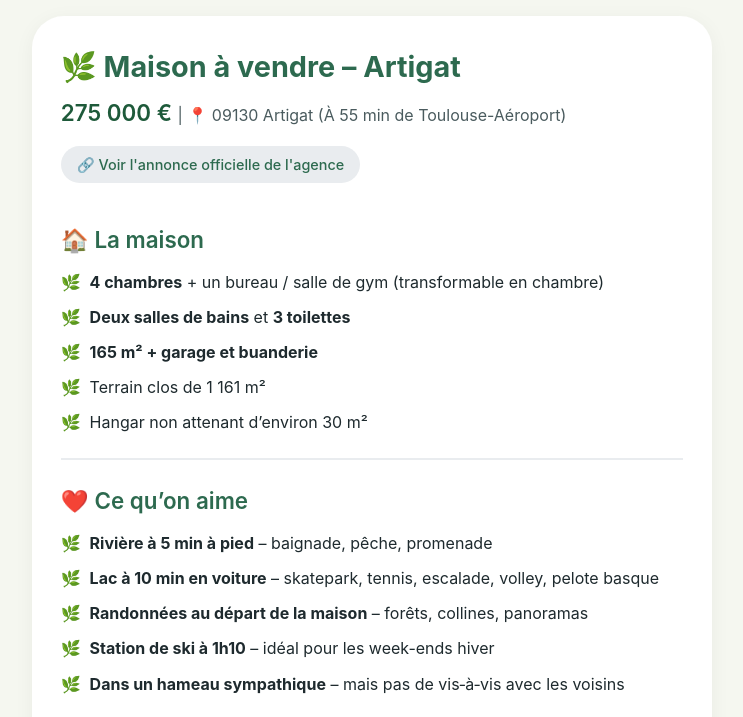
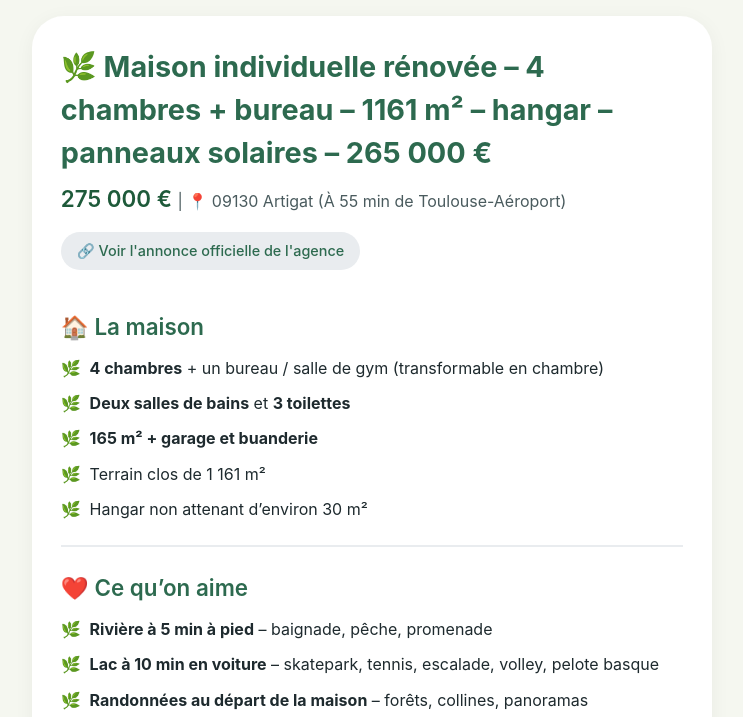
Before and after one commit to izumiberat/AI-Services, a plain HTML site: page maison.html in a window 1280 px wide. Shown: the top 717 px of the page, without its empty margins (268-1011 px from the left). Drawn offline with Linux system fonts and the light colour scheme.

Commit message:
Update property title and heading in maison.html

```diff
--- a/maison.html
+++ b/maison.html
@@ -3,7 +3,7 @@
 <head>
     <meta charset="UTF-8">
     <meta name="viewport" content="width=device-width, initial-scale=1.0, maximum-scale=1.0, user-scalable=yes">
-    <title>Maison à vendre - Artigat | 275 000 €</title>
+    <title>Maison individuelle rénovée – 4 chambres + bureau – 1161 m² – hangar – panneaux solaires – 265 000 €</title>
     <style>
         * {
             margin: 0;
@@ -168,7 +168,7 @@
 <body>
 <div class="container">
     <div class="content">
-        <h1>🌿 Maison à vendre – Artigat</h1>
+        <h1>🌿 Maison individuelle rénovée – 4 chambres + bureau – 1161 m² – hangar – panneaux solaires – 265 000 €</h1>
         <div class="price-location">
             275 000 € <span>| 📍 09130 Artigat (À 55 min de Toulouse-Aéroport)</span>
         </div>
```
